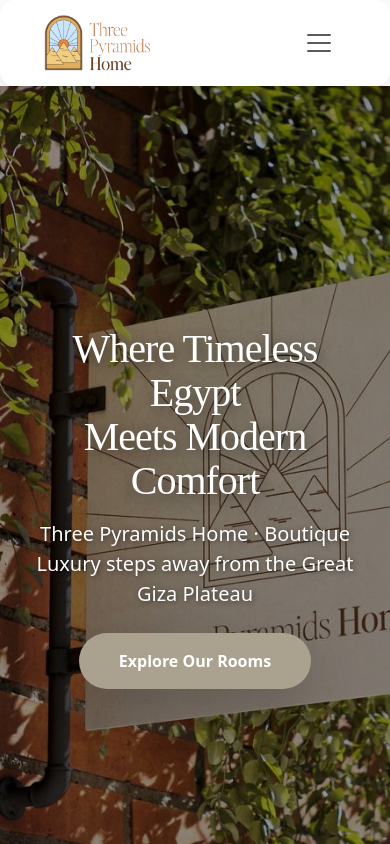
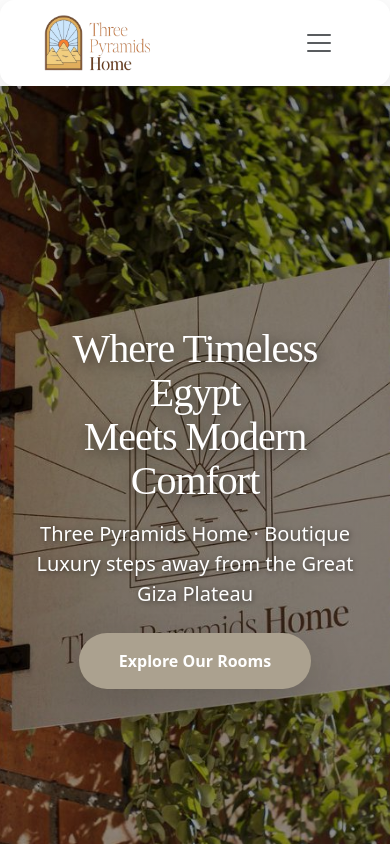
Before and after one commit to malakemadd/ThreePyramidsHome-Frontend, an Angular app: page /home in a window 390 px wide. Shown: the top 844 px of the page. Built offline with nearby package versions, Linux system fonts and the light colour scheme; no server answers.

Commit message:
responsive

```diff
--- a/src/app/Components/home/home-component.css
+++ b/src/app/Components/home/home-component.css
@@ -67,6 +67,17 @@
   transform: scale(1.05);
 }
 
+/* Specific adjustment for mobile view */
+@media (max-width: 767px) {
+  .hero {
+    /* Adjust the 50% (Horizontal) to move the image left or right
+       50% is center, 0% is far left, 100% is far right */
+    background-position: 60% center !important;
+
+    /* This ensures the image doesn't scale too small */
+    background-size: cover;
+  }
+}
 
 /* ROOM CARDS */
 .image-zoom-container {
```
